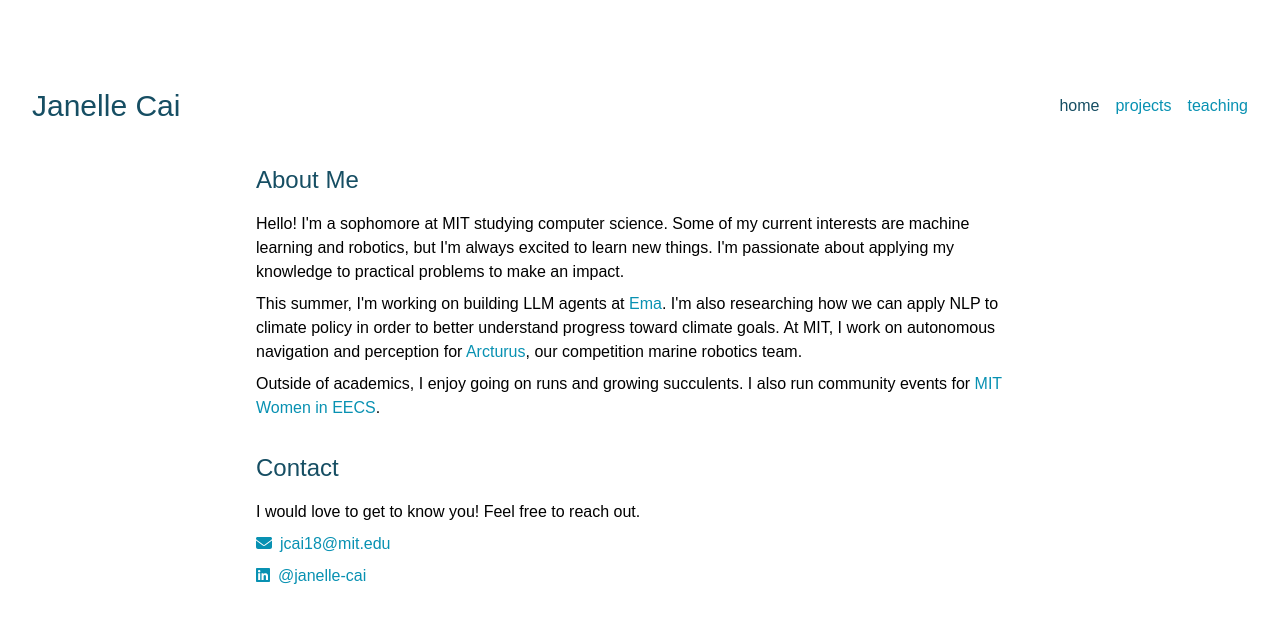
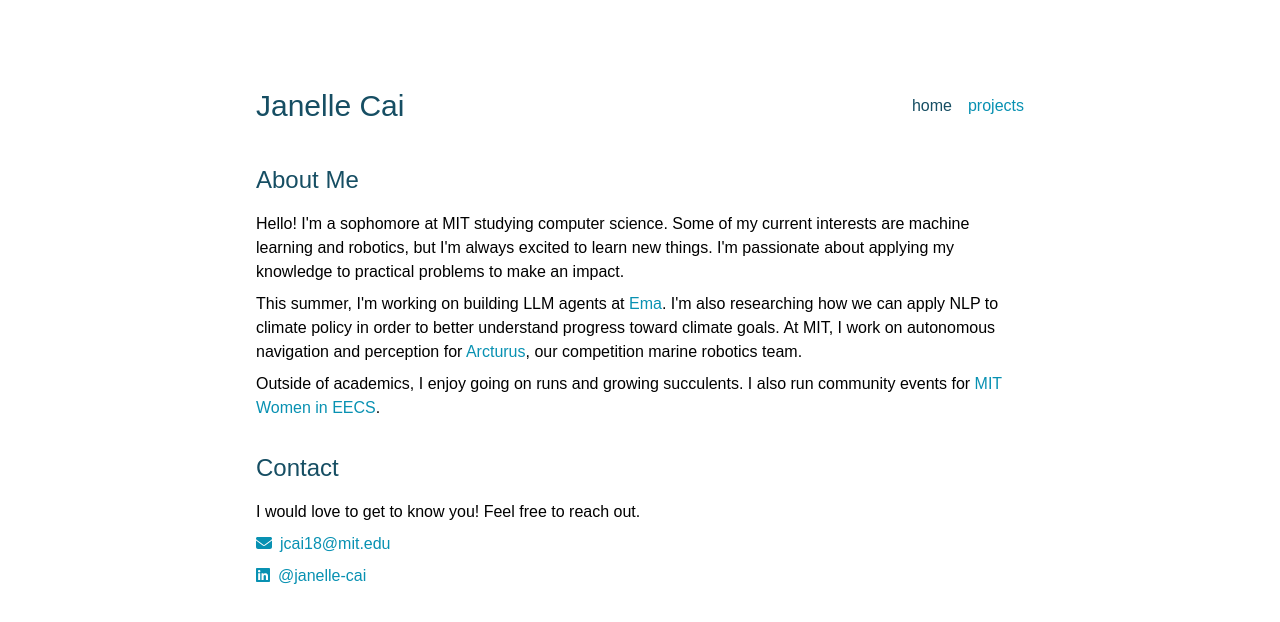
Before and after one commit to JanelleCai/janellecai.github.io, a React (Create React App) app: page / in a window 1280 px wide. Shown: the top 622 px of the page. Built offline with nearby package versions, Linux system fonts and the light colour scheme.

Commit message:
remove teaching page

```diff
--- a/src/components/Navbar.js
+++ b/src/components/Navbar.js
@@ -6,12 +6,12 @@ function Navbar() {
 
   return (
     <nav className="px-8 py-6">
-      <div className="container mx-auto flex justify-between items-center">
+      <div className="container mx-auto flex justify-between items-center max-w-3xl">
         <div className="navbar-header">Janelle Cai</div>
         <ul className="flex space-x-4">
           <li><Link to="/" className={`hover:text-cyan-900 ${location.pathname === '/' ? 'text-cyan-900' : 'text-cyan-600'}`}>home</Link></li>
           <li><Link to="/projects" className={`hover:text-cyan-900 ${location.pathname === '/projects' ? 'text-cyan-900' : 'text-cyan-600'}`}>projects</Link></li>
-          <li><Link to="/teaching" className={`hover:text-cyan-900 ${location.pathname === '/teaching' ? 'text-cyan-900' : 'text-cyan-600'}`}>teaching</Link></li>
+          {/* <li><Link to="/teaching" className={`hover:text-cyan-900 ${location.pathname === '/teaching' ? 'text-cyan-900' : 'text-cyan-600'}`}>teaching</Link></li> */}
         </ul>
       </div>
     </nav>
```
